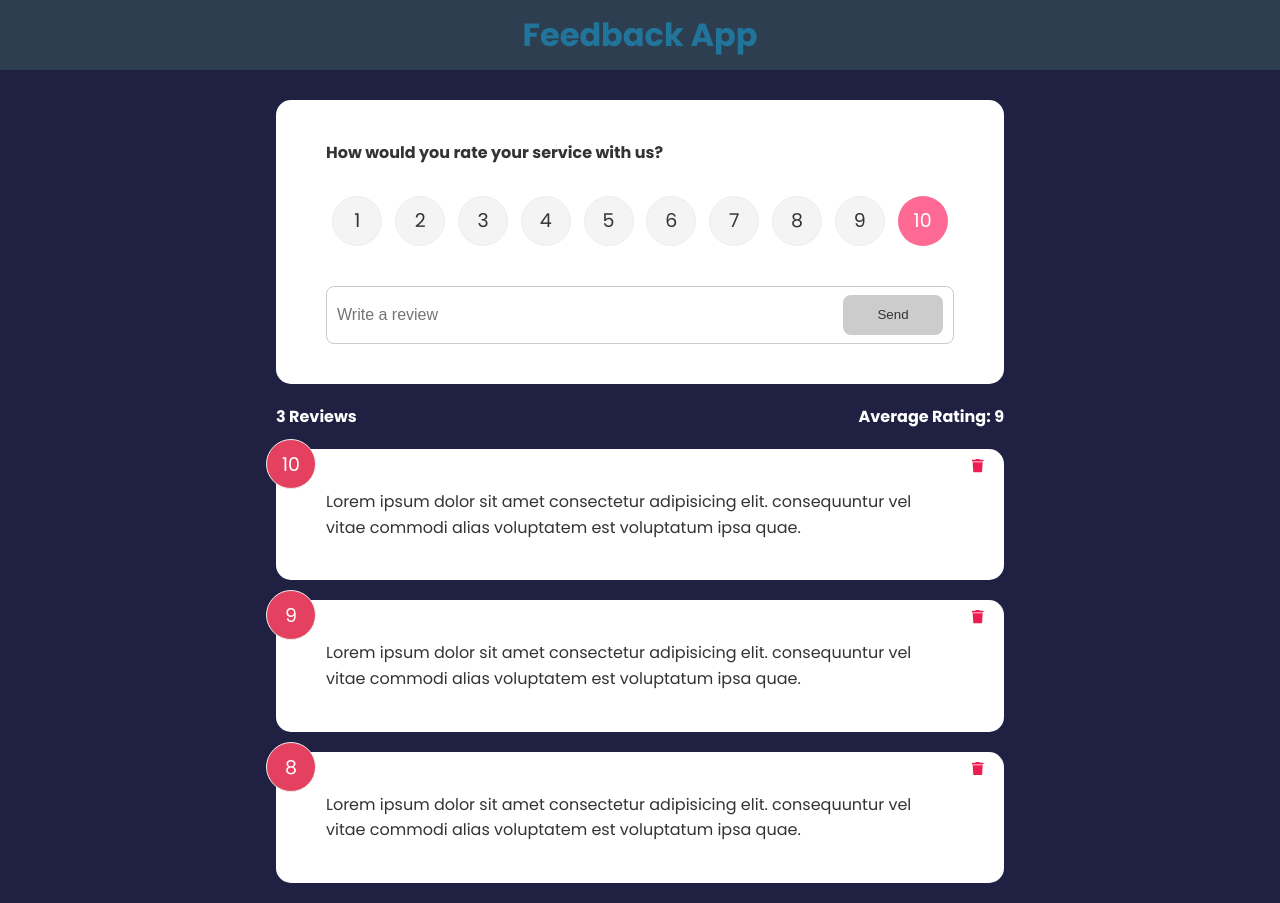
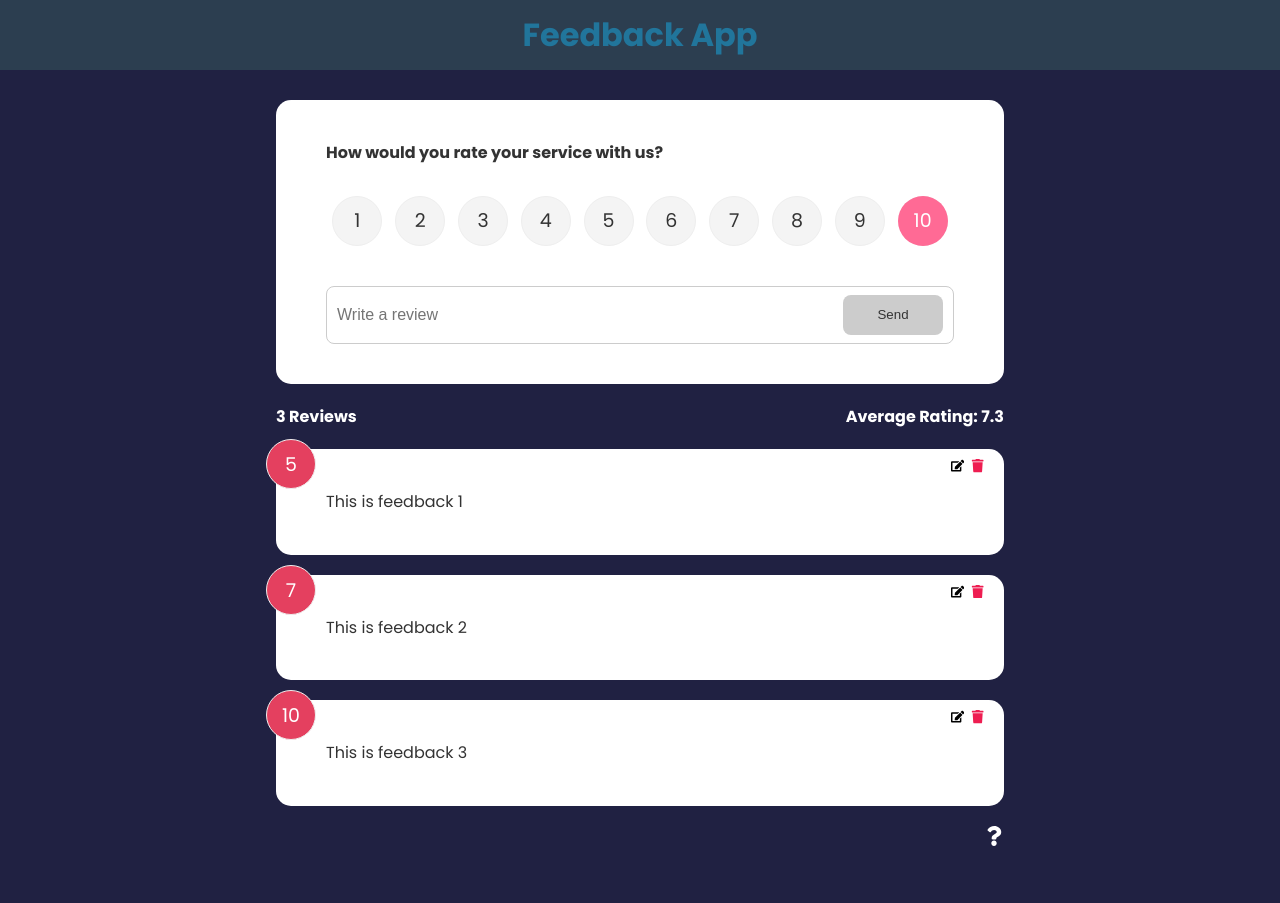
Before and after one commit to Natnael-Yigzaw/feedback-app, a React (Create React App) app: page / in a window 1280 px wide. After the commit the page ends 854 px from the top, so only its background shows below. Built offline with nearby package versions, Linux system fonts and the light colour scheme.

Commit message:
Update the state with context api and finish CRUD functionality.

```diff
--- a/package.json
+++ b/package.json
@@ -10,6 +10,7 @@
     "react": "^18.2.0",
     "react-dom": "^18.2.0",
     "react-icons": "^4.12.0",
+    "react-router-dom": "^6.21.1",
     "react-scripts": "5.0.1",
     "uuid": "^9.0.1",
     "web-vitals": "^2.1.4"
--- a/src/App.js
+++ b/src/App.js
@@ -1,33 +1,39 @@
-import { v4 as uuidv4 } from "uuid";
-import { useState } from "react";
+// import { useState } from "react";
+import { BrowserRouter as Router, Routes, Route } from "react-router-dom";
 import Header from "./components/Header";
-import FeedbackData from "./data/FeedbackData";
+// import FeedbackData from "./data/FeedbackData";
 import FeedbackList from "./components/FeedbackList";
 import FeedbackForm from "./components/FeedbackForm";
 import FeedbackStats from "./components/FeedbackStats";
+import AboutPage from "./pages/AboutPage";
+import { FeedbackProvider } from "./context/FeedbackContext";
+import AboutIconLink from "./components/AboutIconLink";
 
 function App() {
-  const [feedback, setFeedback] = useState(FeedbackData);
-
-  const addFeedback = (newFeedback) => {
-    newFeedback.id = uuidv4();
-    setFeedback([...feedback, newFeedback]);
-  };
-
-  const deleteFeedback = (id) => {
-    if (window.confirm("Are you sure you want to delete?")) {
-      setFeedback(feedback.filter((item) => item.id !== id));
-    }
-  };
-
   return (
     <>
-      <Header />
-      <div className="container">
-        <FeedbackForm handleAdd={addFeedback} />
-        <FeedbackStats feedback={feedback} />
-        <FeedbackList feedback={feedback} handledelete={deleteFeedback} />
-      </div>
+      <FeedbackProvider>
+        <Router>
+          <Header />
+          <div className="container">
+            <Routes>
+              <Route
+                exact
+                path="/"
+                element={
+                  <>
+                    <FeedbackForm />
+                    <FeedbackStats />
+                    <FeedbackList />
+                    {<AboutIconLink />}
+                  </>
+                }
+              ></Route>
+              <Route path="/about" element={<AboutPage />} />
+            </Routes>
+          </div>
+        </Router>
+      </FeedbackProvider>
     </>
   );
 }
--- /dev/null
+++ b/src/components/AboutIconLink.jsx
@@ -0,0 +1,14 @@
+import { Link } from "react-router-dom";
+import { FaQuestion } from "react-icons/fa";
+
+const AboutIconLink = () => {
+  return (
+    <div className="about-link">
+      <Link to="/about" title="About this site">
+        <FaQuestion size={20} />
+      </Link>
+    </div>
+  );
+};
+
+export default AboutIconLink;
--- a/src/components/FeedbackForm.jsx
+++ b/src/components/FeedbackForm.jsx
@@ -1,13 +1,25 @@
-import { useState } from "react";
+import { useState, useContext, useEffect } from "react";
 import RatingSelect from "./RatingSelect";
 import Card from "./shared/Card";
 import Button from "./shared/Button";
+import FeedbackContext from "../context/FeedbackContext";
 
-const FeedbackForm = ({ handleAdd }) => {
+const FeedbackForm = () => {
   const [text, setText] = useState("");
   const [rating, setRating] = useState(10);
   const [btnDisabled, setBtnDisabled] = useState(true);
   const [message, setMessage] = useState("");
+
+  const { addFeedback, feedbackEdit, updateFeedback } =
+    useContext(FeedbackContext);
+
+  useEffect(() => {
+    if (feedbackEdit.edit === true) {
+      setBtnDisabled(false);
+      setText(feedbackEdit.item.text);
+      setRating(Number(feedbackEdit.item.rating));
+    }
+  }, [feedbackEdit]);
 
   const handleTextChange = ({ target: { value } }) => {
     if (value === "") {
@@ -30,7 +42,11 @@
         text,
         rating,
       };
-      handleAdd(newFeedback);
+      if (feedbackEdit.edit === true) {
+        updateFeedback(feedbackEdit.item.id, newFeedback);
+      } else {
+        addFeedback(newFeedback);
+      }
       setBtnDisabled(true);
       setRating(10);
       setText("");
--- a/src/components/FeedbackItem.jsx
+++ b/src/components/FeedbackItem.jsx
@@ -1,11 +1,17 @@
+import { useContext } from "react";
 import Card from "./shared/Card";
-import { FaTrash } from "react-icons/fa";
+import { FaTrash, FaEdit } from "react-icons/fa";
+import FeedbackContext from "../context/FeedbackContext";
 
-const FeedbackItem = ({ item, handleDelete }) => {
+const FeedbackItem = ({ item }) => {
+  const { deleteFeedback, editFeedback } = useContext(FeedbackContext);
   return (
     <Card>
       <div className="num-display">{item.rating}</div>
-      <button onClick={() => handleDelete(item.id)} className="close">
+      <button onClick={() => editFeedback(item)} className="edit">
+        <FaEdit />
+      </button>
+      <button onClick={() => deleteFeedback(item.id)} className="close">
         <FaTrash color="#EE1D51" />
       </button>
       <div className="text-display">{item.text}</div>
--- a/src/components/FeedbackList.jsx
+++ b/src/components/FeedbackList.jsx
@@ -1,8 +1,10 @@
+import { useContext } from "react";
 import { motion, AnimatePresence } from "framer-motion";
-import React from "react";
 import FeedbackItem from "./FeedbackItem";
+import FeedbackContext from "../context/FeedbackContext";
 
-const FeedbackList = ({ feedback, handledelete }) => {
+const FeedbackList = () => {
+  const { feedback } = useContext(FeedbackContext);
   return (
     <>
       {!feedback || feedback.length === 0 ? (
@@ -13,16 +15,12 @@
             {feedback.map((item) => (
               <motion.div
                 key={item.id}
-                whileHover={{ scale: 1.1 }}
+                // whileHover={{ scale: 1.1 }}
                 initial={{ opacity: 0 }}
                 animate={{ opacity: 1 }}
                 exit={{ opacity: 0 }}
               >
-                <FeedbackItem
-                  key={item.id}
-                  item={item}
-                  handleDelete={handledelete}
-                />
+                <FeedbackItem key={item.id} item={item} />
               </motion.div>
             ))}
           </AnimatePresence>
--- a/src/components/FeedbackStats.jsx
+++ b/src/components/FeedbackStats.jsx
@@ -1,4 +1,9 @@
-const FeedbackStats = ({ feedback }) => {
+import { useContext } from "react";
+import FeedbackContext from "../context/FeedbackContext";
+
+const FeedbackStats = () => {
+  const { feedback } = useContext(FeedbackContext);
+
   let average =
     feedback.reduce((acc, curr) => {
       return acc + curr.rating;
--- /dev/null
+++ b/src/context/FeedbackContext.js
@@ -0,0 +1,70 @@
+import { createContext, useState } from "react";
+import { v4 as uuidv4 } from "uuid";
+
+const FeedbackContext = createContext();
+
+export const FeedbackProvider = ({ children }) => {
+  const [feedback, setFeedback] = useState([
+    {
+      id: 1,
+      text: "This is feedback 1",
+      rating: 5,
+    },
+    {
+      id: 2,
+      text: "This is feedback 2",
+      rating: 7,
+    },
+    {
+      id: 3,
+      text: "This is feedback 3",
+      rating: 10,
+    },
+  ]);
+
+  const [feedbackEdit, setFeedbackEdit] = useState({
+    item: {},
+    edit: false,
+  });
+
+  const addFeedback = (newFeedback) => {
+    newFeedback.id = uuidv4();
+    setFeedback([...feedback, newFeedback]);
+  };
+
+  const deleteFeedback = (id) => {
+    if (window.confirm("Are you sure you want to delete?")) {
+      setFeedback(feedback.filter((item) => item.id !== id));
+    }
+  };
+
+  const updateFeedback = (id, updItem) => {
+    setFeedback(
+      feedback.map((item) => (item.id === id ? { ...item, ...updItem } : item))
+    );
+  };
+
+  // Set item to be updated
+  const editFeedback = (item) => {
+    setFeedbackEdit({
+      item,
+      edit: true,
+    });
+  };
+  return (
+    <FeedbackContext.Provider
+      value={{
+        feedback,
+        addFeedback,
+        deleteFeedback,
+        editFeedback,
+        feedbackEdit,
+        updateFeedback,
+      }}
+    >
+      {children}
+    </FeedbackContext.Provider>
+  );
+};
+
+export default FeedbackContext;
--- /dev/null
+++ b/src/pages/AboutPage.jsx
@@ -0,0 +1,24 @@
+import { Link } from "react-router-dom";
+import Card from "../components/shared/Card";
+
+function AboutPage() {
+  return (
+    <Card>
+      <div className="about">
+        <h1>About This Project</h1>
+        <p>This is a React app to leave feedback for a product or service</p>
+        <p>Version: 1.0.0</p>
+
+        <p>
+          <button className="btn">
+            <Link to="/" style={{ textDecoration: "none", color: "black" }}>
+              Back To Home
+            </Link>
+          </button>
+        </p>
+      </div>
+    </Card>
+  );
+}
+
+export default AboutPage;
```
Also changed, not shown: 1 other file (tests, documents, lock files or other folders).
